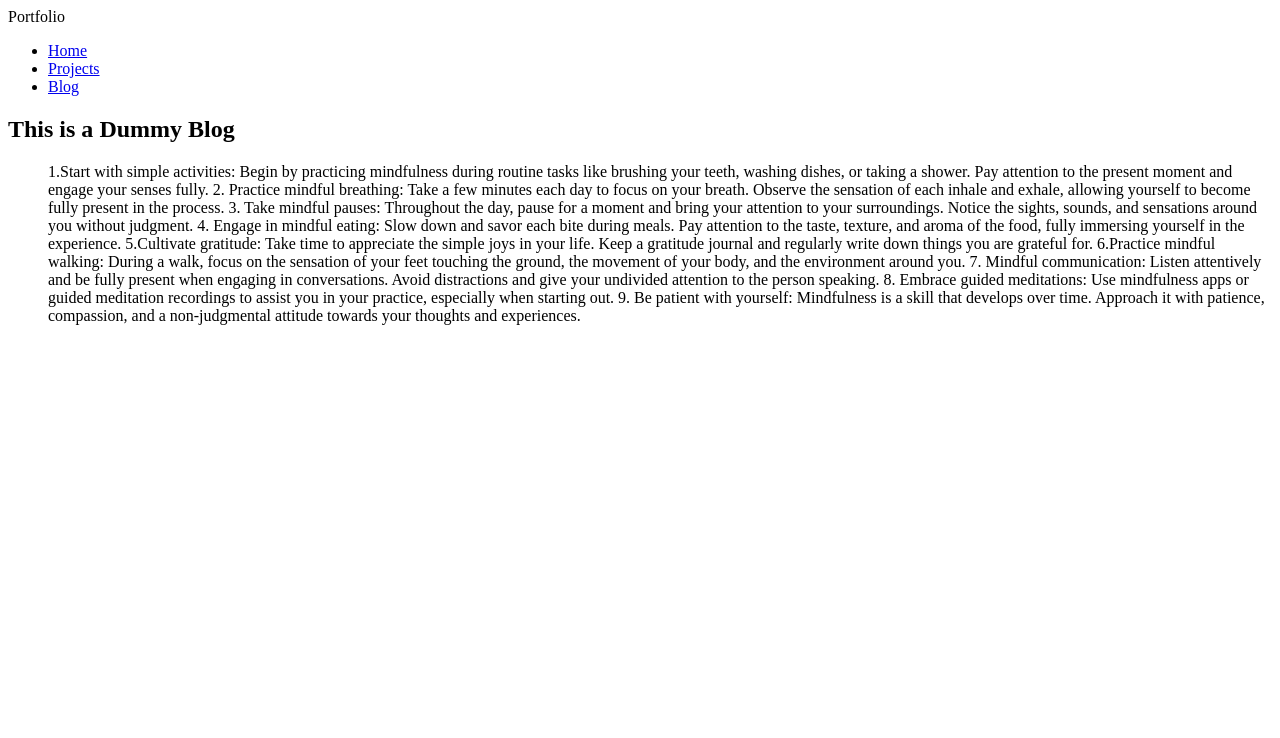
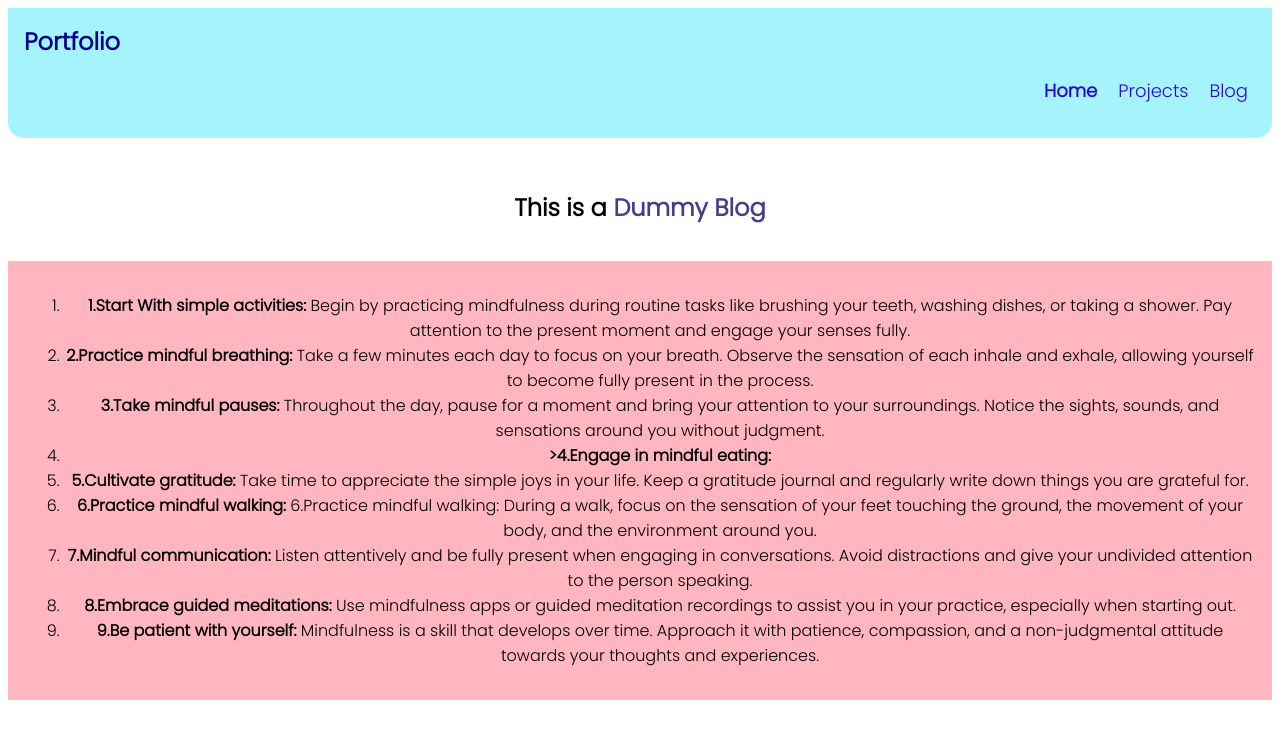
Before and after one commit to VIJAYADASS/Neog.camp, a plain HTML site: page LessonThree/Readmore.html in a window 1280 px wide. Drawn offline with Linux system fonts and the light colour scheme.

Commit message:
Add the order list

```diff
--- a/LessonThree/Readmore.html
+++ b/LessonThree/Readmore.html
@@ -3,6 +3,7 @@
 <head>
     <meta charset="UTF-8">
     <meta name="viewport" content="width=device-width, initial-scale=1.0">
+    <link href="style.css" rel="stylesheet"/>
     <title> Blog | Portfolio</title>
 </head>
 <body>
@@ -21,27 +22,16 @@
     <section class="section ow">
         <div class="container-center"></div>
         <ol>
-            <p>
-                1.Start with simple activities:
-                    Begin by practicing mindfulness during routine tasks like brushing your teeth, washing dishes, or taking a shower. Pay attention to the present moment and engage your senses fully.
-                2. Practice mindful breathing:
-                    Take a few minutes each day to focus on your breath. Observe the sensation of each inhale and exhale, allowing yourself to become fully present in the process.
-                3. Take mindful pauses:
-                    Throughout the day, pause for a moment and bring your attention to your surroundings. Notice the sights, sounds, and sensations around you without judgment.
-                4. Engage in mindful eating:
-                    Slow down and savor each bite during meals. Pay attention to the taste, texture, and aroma of the food, fully immersing yourself in the experience.
-                5.Cultivate gratitude:
-                    Take time to appreciate the simple joys in your life. Keep a gratitude journal and regularly write down things you are grateful for.
-                6.Practice mindful walking:
-                    During a walk, focus on the sensation of your feet touching the ground, the movement of your body, and the environment around you.
-                7. Mindful communication:
-                    Listen attentively and be fully present when engaging in conversations. Avoid distractions and give your undivided attention to the person speaking.
-                8. Embrace guided meditations:
-                    Use mindfulness apps or guided meditation recordings to assist you in your practice, especially when starting out.
-                9. Be patient with yourself:
-                    Mindfulness is a skill that develops over time. Approach it with patience, compassion, and a non-judgmental attitude towards your thoughts and experiences.
-            </p>
-        </ol>
+                <li><b>1.Start With simple activities: </b> Begin by practicing mindfulness during routine tasks like brushing your teeth, washing dishes, or taking a shower. Pay attention to the present moment and engage your senses fully.</li>
+                <li><b>2.Practice mindful breathing: </b> Take a few minutes each day to focus on your breath. Observe the sensation of each inhale and exhale, allowing yourself to become fully present in the process.</li>
+                <li><b>3.Take mindful pauses: </b> Throughout the day, pause for a moment and bring your attention to your surroundings. Notice the sights, sounds, and sensations around you without judgment.</li>
+                <li><b>>4.Engage in mindful eating: </b Slow down and savor each bite during meals. Pay attention to the taste, texture, and aroma of the food, fully immersing yourself in the experience.</li>
+                <li><b>5.Cultivate gratitude: </b> Take time to appreciate the simple joys in your life. Keep a gratitude journal and regularly write down things you are grateful for.</li>
+                <li><b>6.Practice mindful walking: </b>6.Practice mindful walking: During a walk, focus on the sensation of your feet touching the ground, the movement of your body, and the environment around you.</li>
+                <li><b>7.Mindful communication: </b> Listen attentively and be fully present when engaging in conversations. Avoid distractions and give your undivided attention to the person speaking.</li>
+                <li><b>8.Embrace guided meditations: </b> Use mindfulness apps or guided meditation recordings to assist you in your practice, especially when starting out.</li>
+                <li><b>9.Be patient with yourself: </b> Mindfulness is a skill that develops over time. Approach it with patience, compassion, and a non-judgmental attitude towards your thoughts and experiences.</li>
+             </ol>
     </section>
 </body>
 </html>
```
